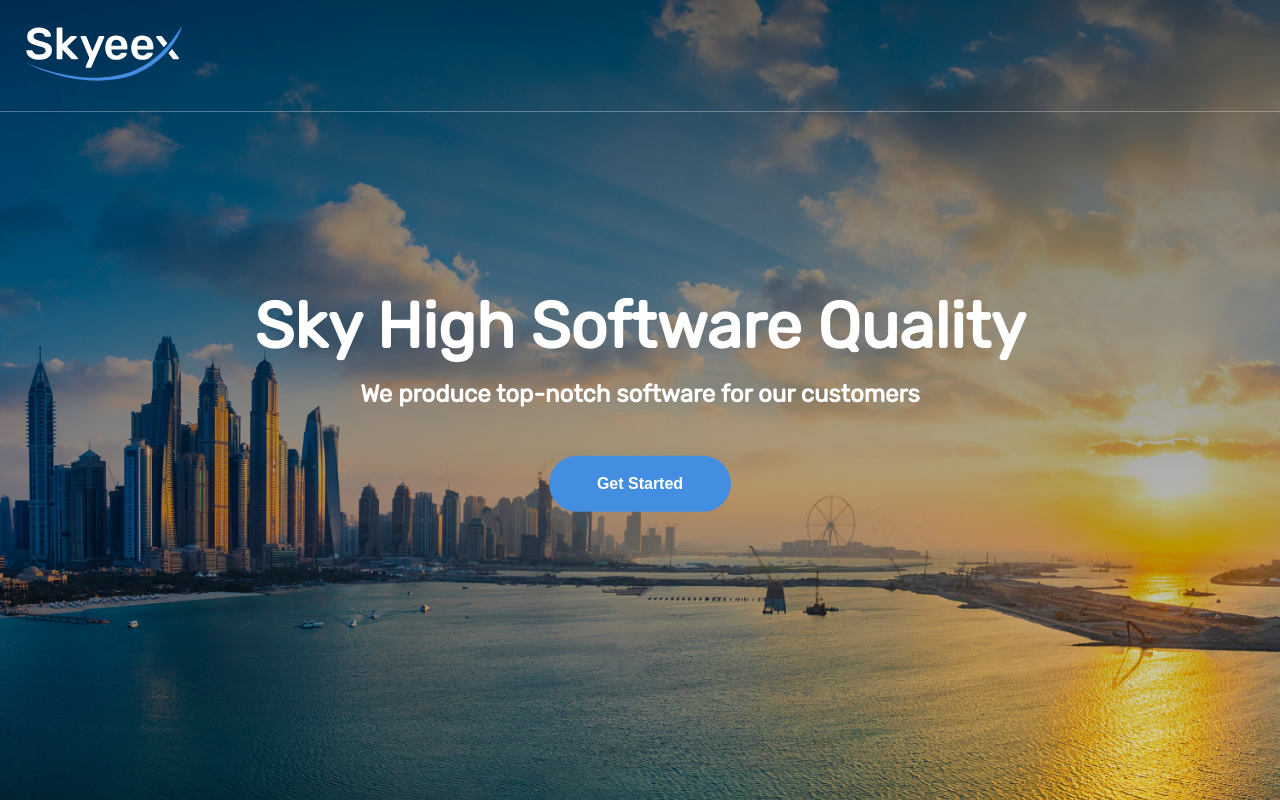
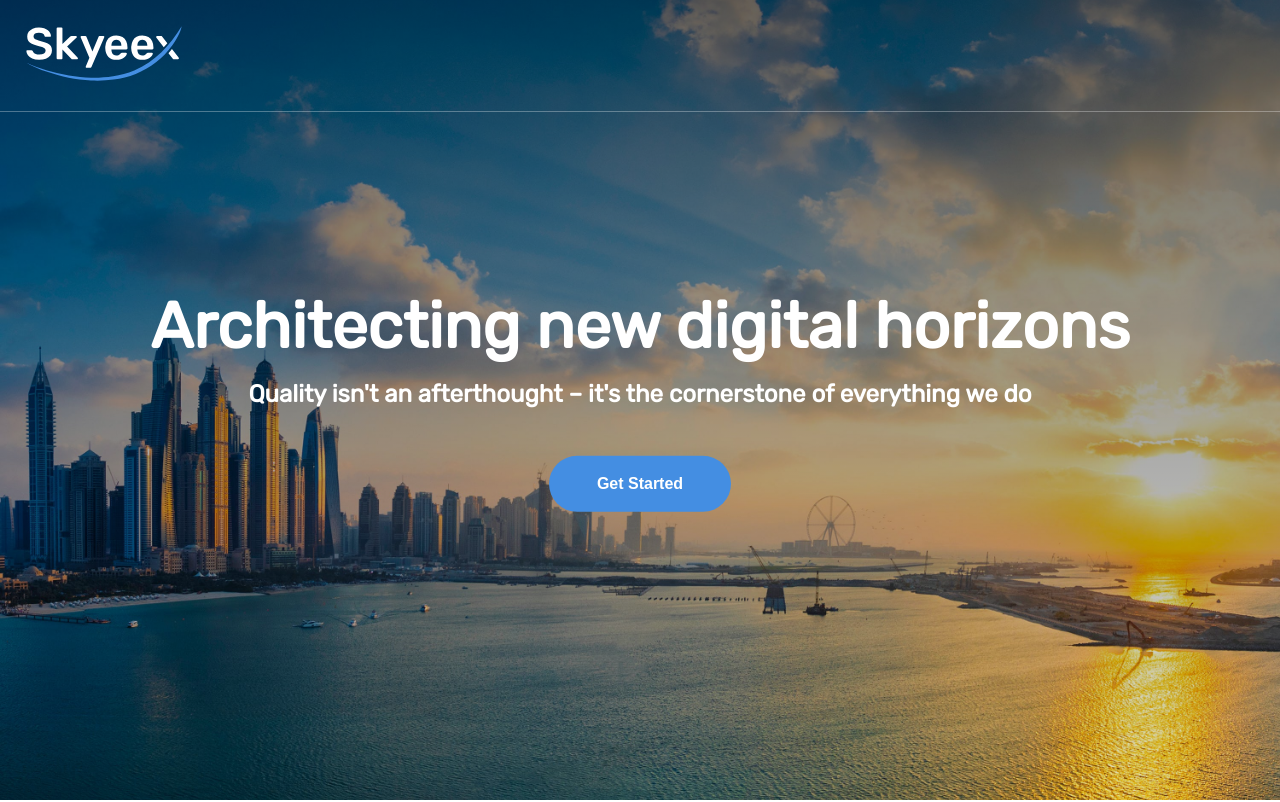
Before and after one commit to Skyeex-org/Skyeex-org.github.io, a Next.js app: page / in a window 1280 px wide. Shown: the top 802 px of the page. Built offline with nearby package versions, Linux system fonts and the light colour scheme.

Commit message:
Generate content for landing page

```diff
--- a/src/configs/general.ts
+++ b/src/configs/general.ts
@@ -8,8 +8,8 @@ import SkyeexLogo from "@components/assets/SkyeexLogo.svg";
 
 export const LandingAreaConfig: LandingAreaConfigType = {
     landingLogo: SkyeexLogo.src,
-    welcomeText: 'Sky High Software Quality',
-    underWelcomeText: 'We produce top-notch software for our customers',
+    welcomeText: 'Architecting new digital horizons',
+    underWelcomeText: "Quality isn't an afterthought – it's the cornerstone of everything we do",
     buttonText: 'Get Started'
 };
 
@@ -62,7 +62,7 @@ export const SocialMediaConfig: SocialMediaConfigType[] = [
 ];
 
 export const FooterConfig: FooterConfigType = {
-    metadataMoto: 'Architecting new digital horizons',
+    metadataMoto: 'Discover new heights with us',
     metadataTitle: 'Have questions?',
     metadataText: 'skyeex-org@gmail.com',
     websiteUrl: 'https://skyeex-org.github.io/'
```
